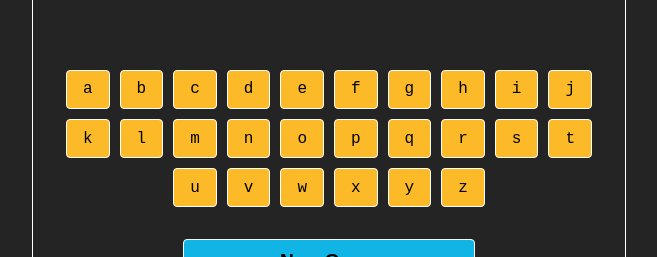
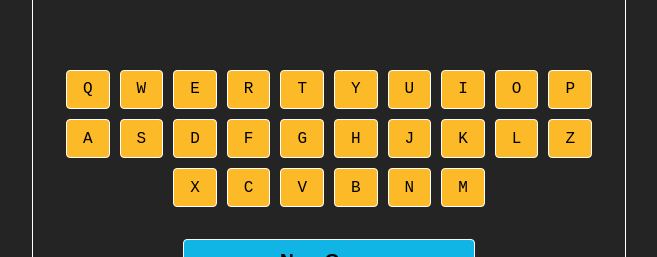
Before and after one commit to gilotin/Assembly-endgame, a React (Vite) app in the folder Assembly endgame/: page / in a window 1280 px wide. Shown: the part 371-628 px from the top of the page, without its empty margins (311-968 px from the left). Built offline with nearby package versions, Linux system fonts and the light colour scheme; no server answers.

Commit message:
feat(progressBar): added win Condition

```diff
--- a/Assembly endgame/src/App.css
+++ b/Assembly endgame/src/App.css
@@ -40,6 +40,10 @@ body {
   margin: auto;
   font-style: italic;
   border: 1px dashed var(--dark-grey);
+}
+
+.score__win {
+  background-color: var(--success);
 }
 
 .game__attempt {
--- a/Assembly endgame/src/App.tsx
+++ b/Assembly endgame/src/App.tsx
@@ -25,7 +25,7 @@ function App() {
     }, []);
 
     useEffect(() => {
-        setGameConditionState(checkGameCondition(keyState));
+        setGameConditionState(checkGameCondition(keyState, mysticWord));
     }, [keyState]);
 
     return (
@@ -35,9 +35,8 @@ function App() {
                 <p className="game__description">
                     Guess the word inder 8 attempts to keep the programming world safe from Assembly
                 </p>
-                <article className="game__progress">
-                    <ProgressBar failCondition={gameConditionState?.failCondition} />
-                </article>
+
+                <ProgressBar gameCondition={gameConditionState} />
             </section>
 
             <GameAttempt />
--- a/Assembly endgame/src/components/GameAttempt.tsx
+++ b/Assembly endgame/src/components/GameAttempt.tsx
@@ -25,5 +25,3 @@ function GameAttempt() {
 }
 
 export default GameAttempt;
-
-// <span className="skull">💀</span>
--- a/Assembly endgame/src/components/ProgressBar.tsx
+++ b/Assembly endgame/src/components/ProgressBar.tsx
@@ -1,20 +1,28 @@
 import { gameText } from "../constants/gameText";
 import { GameCondition } from "../types/types";
 
-function ProgressBar({ failCondition }: GameCondition) {
-    if (failCondition === undefined) {
+function ProgressBar({ gameCondition }: { gameCondition: GameCondition }) {
+    if (gameCondition.winCondition) {
+        return (
+            <article className="game__progress score__win">
+                <p className="progress__score">Congrats you won!!!</p>
+            </article>
+        );
+    }
+
+    if (gameCondition.failCondition === undefined) {
         return;
     } else {
         return (
-            <p className="progress__score">
-                {failCondition < 8
-                    ? gameText[failCondition]
-                    : "You lose! Better start learning Assembly 😭"}
-            </p>
+            <article className="game__progress">
+                <p className="progress__score">
+                    {gameCondition.failCondition < 8
+                        ? gameText[gameCondition.failCondition]
+                        : "You lose! Better start learning Assembly 😭"}
+                </p>
+            </article>
         );
     }
 }
 
 export default ProgressBar;
-
-// To check for bugs
--- a/Assembly endgame/src/types/types.tsx
+++ b/Assembly endgame/src/types/types.tsx
@@ -27,8 +27,8 @@ export interface KeyState {
 }
 
 export interface GameCondition {
-    winCondition?: number;
-    failCondition?: number;
+    winCondition?: boolean;
+    failCondition?: number | undefined;
 }
 
 export type PROPS = KeyboardProps & MysticWordProps & GameCondition;
--- a/Assembly endgame/src/utils/checkGameCondition.tsx
+++ b/Assembly endgame/src/utils/checkGameCondition.tsx
@@ -1,13 +1,18 @@
-import { KeyState } from "../types/types";
+import { KeyState, DataApi } from "../types/types";
 
-function checkGameCondition(keyState: KeyState[] | undefined) {
-    const failCondition = keyState?.filter((key) => key.state === "fail").length || 0;
-    const winCondition = keyState?.filter((key) => key.state === "success").length || 0;
+function checkGameConditionFail(keyState: KeyState[], mysticWord: DataApi[]) {
+    const failTries = keyState?.filter((key) => key.state === "fail").length || 0;
+
+    let winCondition: boolean = false;
+
+    if ((mysticWord.filter((state) => state.isActive === true).length || 0) === 6) {
+        winCondition = true;
+    }
 
     return {
-        failCondition: failCondition,
+        failCondition: failTries,
         winCondition: winCondition,
     };
 }
 
-export default checkGameCondition;
+export default checkGameConditionFail;
--- a/Assembly endgame/src/utils/generateKeyboard.tsx
+++ b/Assembly endgame/src/utils/generateKeyboard.tsx
@@ -1,8 +1,9 @@
 import { Key } from "../types/types";
 
 function generateKeyboard() {
-    const keyboard: Key[] = "abcdefghijklmnopqrstuvwxyz".split("").map((letter) => ({
-        id: letter.toLocaleUpperCase(), // To ensure the ID matches everywhere, because ID is the letter -  for practical use.
+    const keyboard: Key[] = "QWERTYUIOPASDFGHJKLZXCVBNM".split("").map((letter) => ({
+        // To ensure the ID matches everywhere, because ID is the letter -  for practical use.
+        id: letter.toLocaleUpperCase(),
         className: "keyboard__letter",
         key: letter,
     }));
```
